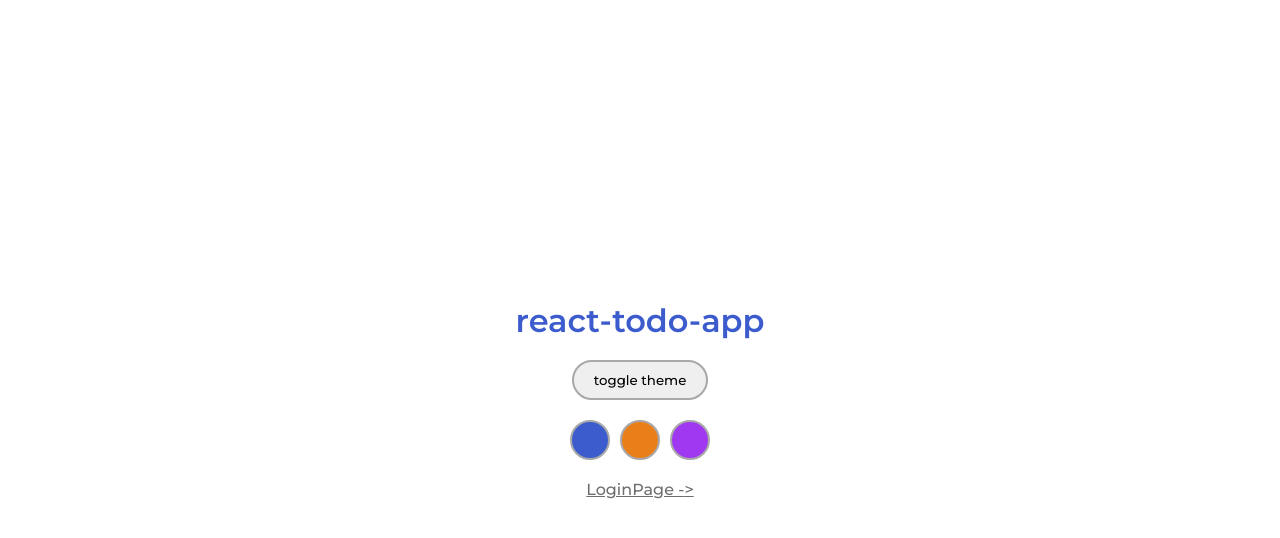
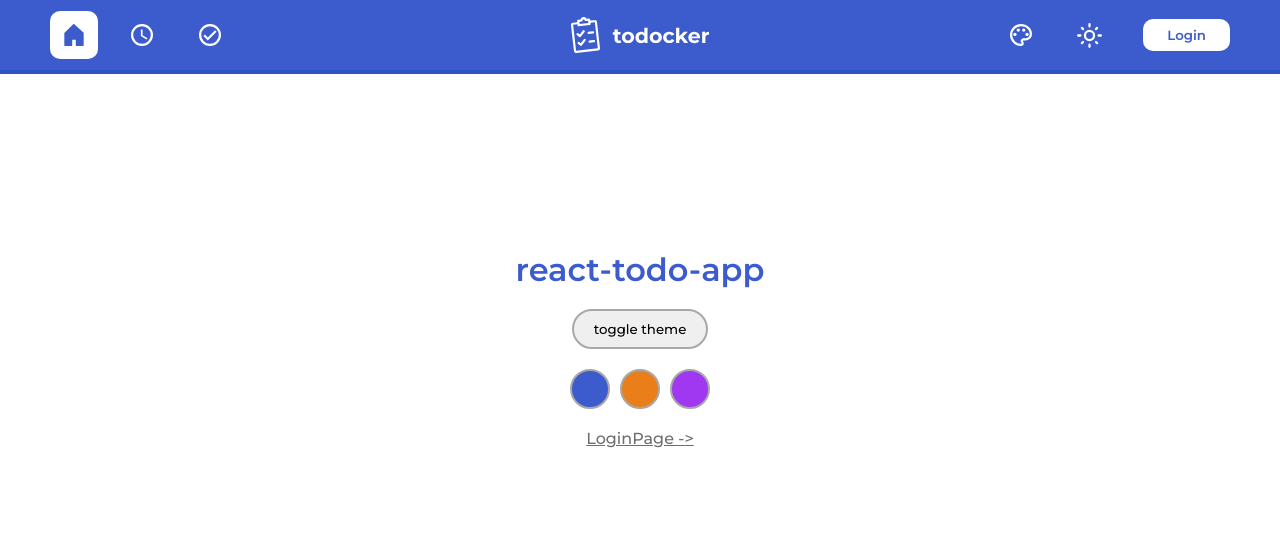
Before and after one commit to novacooo/react-todo-app, a React (Create React App) app: page /#/ in a window 1280 px wide. Shown: the top 538 px of the page. Built offline with nearby package versions, Linux system fonts and the light colour scheme.

Commit message:
Primitive but working routing

```diff
--- a/src/components/atoms/IconButton/IconButton.tsx
+++ b/src/components/atoms/IconButton/IconButton.tsx
@@ -9,7 +9,8 @@ interface IContainer {
 interface IIconButton extends IContainer {
   icon: React.FC;
   iconActive?: React.FC;
-  size?: string;
+  iconSize?: string;
+  onClick?: () => void;
 }
 
 const Container = styled.button<IContainer>`
@@ -40,7 +41,8 @@ const IconButton = ({
   icon,
   active = false,
   iconActive = icon,
-  size = '22px',
+  iconSize: size = '22px',
+  onClick,
 }: IIconButton): JSX.Element => {
   const StyledIcon = styled(icon)`
     width: ${size};
@@ -54,7 +56,11 @@ const IconButton = ({
     fill: ${({ theme }) => theme.MAIN};
   `;
 
-  return <Container active={active}>{active ? <StyledIconActive /> : <StyledIcon />}</Container>;
+  return (
+    <Container active={active} onClick={onClick}>
+      {active ? <StyledIconActive /> : <StyledIcon />}
+    </Container>
+  );
 };
 
 export default IconButton;
--- a/src/components/organisms/TopBar/TopBar.tsx
+++ b/src/components/organisms/TopBar/TopBar.tsx
@@ -11,6 +11,9 @@ import { ReactComponent as DoneIcon } from 'assets/icons/done.svg';
 import { ReactComponent as DoneFilledIcon } from 'assets/icons/done_filled.svg';
 import { ReactComponent as PaletteIcon } from 'assets/icons/palette.svg';
 import { ReactComponent as LightModeIcon } from 'assets/icons/light_mode.svg';
+import { fontSettings } from 'theme/fontSettings';
+import { NavLink, useLocation } from 'react-router-dom';
+import { routes } from 'routes';
 
 const Container = styled.div`
   display: flex;
@@ -60,7 +63,7 @@ const LoginButton = styled.button`
   border: none;
   border-radius: ${BORDER_RADIUS};
   color: ${({ theme }) => theme.MAIN};
-  font-weight: 600;
+  font-weight: ${fontSettings.weights.semiBold};
 
   &:hover {
     cursor: pointer;
@@ -68,18 +71,38 @@ const LoginButton = styled.button`
 `;
 
 const TopBar = (): JSX.Element => {
+  const { pathname } = useLocation();
+
   return (
     <Container>
       <StyledAppLogo />
       <ButtonsContainer>
-        <IconButton active icon={HomeIcon} iconActive={HomeFilledIcon} />
-        <IconButton icon={ClockIcon} iconActive={ClockFilledIcon} />
-        <IconButton icon={DoneIcon} iconActive={DoneFilledIcon} />
+        <NavLink to={routes.home}>
+          <IconButton
+            active={pathname === routes.home ? true : false}
+            icon={HomeIcon}
+            iconActive={HomeFilledIcon}
+          />
+        </NavLink>
+        <NavLink to={routes.deadline}>
+          <IconButton
+            active={pathname === routes.deadline ? true : false}
+            icon={ClockIcon}
+            iconActive={ClockFilledIcon}
+          />
+        </NavLink>
+        <NavLink to={routes.done}>
+          <IconButton
+            active={pathname === routes.done ? true : false}
+            icon={DoneIcon}
+            iconActive={DoneFilledIcon}
+          />
+        </NavLink>
       </ButtonsContainer>
       <RightContainer>
         <ButtonsContainer>
           <IconButton icon={PaletteIcon} />
-          <IconButton icon={LightModeIcon} size="25px" />
+          <IconButton icon={LightModeIcon} iconSize="25px" />
         </ButtonsContainer>
         <LoginButton>Login</LoginButton>
       </RightContainer>
--- a/src/routes/index.ts
+++ b/src/routes/index.ts
@@ -1,4 +1,6 @@
 export const routes = {
   home: '/',
+  deadline: '/deadline',
+  done: '/done',
   login: '/login',
 };
--- /dev/null
+++ b/src/theme/fontSettings.ts
@@ -0,0 +1,22 @@
+export const fontSettings = {
+  weights: {
+    medium: 500,
+    semiBold: 600,
+  },
+  sizesDesktop: {
+    xs: '1.2rem',
+    s: '1.4rem',
+    m: '1.6rem',
+    l: '1.8rem',
+    xl: '2.4rem',
+    xxl: '2.8rem',
+  },
+  sizesMobile: {
+    xs: '1.2rem',
+    s: '1.4rem',
+    m: '1.6rem',
+    l: '1.8rem',
+    xl: '2.4rem',
+    xxl: '2.8rem',
+  },
+};
--- /dev/null
+++ b/src/views/DeadlinePage.tsx
@@ -0,0 +1,40 @@
+import TopBar from 'components/organisms/TopBar/TopBar';
+import React from 'react';
+import { NavLink } from 'react-router-dom';
+import { routes } from 'routes';
+import styled from 'styled-components';
+import { fontSettings } from 'theme/fontSettings';
+
+const Container = styled.div`
+  padding-top: 250px;
+  display: flex;
+  flex-direction: column;
+  align-items: center;
+`;
+
+const StyledHeader = styled.h1`
+  color: ${({ theme }) => theme.TEXT_PRIMARY};
+  font-size: ${fontSettings.sizesDesktop.xl};
+  font-weight: ${fontSettings.weights.semiBold};
+`;
+
+const StyledNavLink = styled(NavLink)`
+  margin-top: 30px;
+  color: ${({ theme }) => theme.TEXT_SECONDARY};
+  font-size: ${fontSettings.sizesDesktop.m};
+  font-weight: ${fontSettings.weights.medium};
+`;
+
+const DeadlinePage = (): JSX.Element => {
+  return (
+    <>
+      <TopBar />
+      <Container>
+        <StyledHeader>DeadlinePage</StyledHeader>
+        <StyledNavLink to={routes.home}>{'<'}- HomePage</StyledNavLink>
+      </Container>
+    </>
+  );
+};
+
+export default DeadlinePage;
--- /dev/null
+++ b/src/views/DonePage.tsx
@@ -0,0 +1,40 @@
+import TopBar from 'components/organisms/TopBar/TopBar';
+import React from 'react';
+import { NavLink } from 'react-router-dom';
+import { routes } from 'routes';
+import styled from 'styled-components';
+import { fontSettings } from 'theme/fontSettings';
+
+const Container = styled.div`
+  padding-top: 250px;
+  display: flex;
+  flex-direction: column;
+  align-items: center;
+`;
+
+const StyledHeader = styled.h1`
+  color: ${({ theme }) => theme.TEXT_PRIMARY};
+  font-size: ${fontSettings.sizesDesktop.xl};
+  font-weight: ${fontSettings.weights.semiBold};
+`;
+
+const StyledNavLink = styled(NavLink)`
+  margin-top: 30px;
+  color: ${({ theme }) => theme.TEXT_SECONDARY};
+  font-size: ${fontSettings.sizesDesktop.m};
+  font-weight: ${fontSettings.weights.medium};
+`;
+
+const DonePage = (): JSX.Element => {
+  return (
+    <>
+      <TopBar />
+      <Container>
+        <StyledHeader>DonePage</StyledHeader>
+        <StyledNavLink to={routes.home}>{'<'}- HomePage</StyledNavLink>
+      </Container>
+    </>
+  );
+};
+
+export default DonePage;
--- a/src/views/HomePage.tsx
+++ b/src/views/HomePage.tsx
@@ -13,6 +13,7 @@ import {
 } from 'app_constants';
 import { Link } from 'react-router-dom';
 import { routes } from 'routes';
+import TopBar from 'components/organisms/TopBar/TopBar';
 
 interface IColorButtonProps {
   bgColor: string;
@@ -23,7 +24,7 @@ const Container = styled.div`
   flex-direction: column;
   justify-content: center;
   align-items: center;
-  height: 100%;
+  padding-top: 250px;
 `;
 
 const Header = styled.h1`
@@ -95,6 +96,8 @@ const HomePage = (): JSX.Element => {
   };
 
   return (
+    <>
+      <TopBar />
       <Container>
         <Header>react-todo-app</Header>
         <Button onClick={toggleTheme}>toggle theme</Button>
@@ -114,6 +117,7 @@ const HomePage = (): JSX.Element => {
         </ButtonsContainer>
         <StyledLink to={routes.login}>LoginPage -{'>'}</StyledLink>
       </Container>
+    </>
   );
 };
 
--- a/src/views/LoginPage.tsx
+++ b/src/views/LoginPage.tsx
@@ -1,4 +1,3 @@
-import TopBar from 'components/organisms/TopBar/TopBar';
 import React from 'react';
 import { Link } from 'react-router-dom';
 import { routes } from 'routes';
@@ -26,13 +25,10 @@ const StyledLink = styled(Link)`
 
 const LoginPage = (): JSX.Element => {
   return (
-    <>
-      <TopBar />
-      <Container>
-        <Header>LoginPage</Header>
-        <StyledLink to={routes.home}>{'<'}- Home</StyledLink>
-      </Container>
-    </>
+    <Container>
+      <Header>LoginPage</Header>
+      <StyledLink to={routes.home}>{'<'}- Home</StyledLink>
+    </Container>
   );
 };
 
--- a/src/views/Root.tsx
+++ b/src/views/Root.tsx
@@ -7,13 +7,16 @@ import MainTemplate from 'templates/MainTemplate';
 import HomePage from 'views/HomePage';
 import { routes } from 'routes';
 import LoginPage from './LoginPage';
+import DeadlinePage from './DeadlinePage';
+import DonePage from './DonePage';
 
 const Root = (): JSX.Element => (
   <>
     <Helmet>
+      <link rel="preconnect" href="https://fonts.googleapis.com" />
       <link rel="preconnect" href="https://fonts.gstatic.com" />
       <link
-        href="https://fonts.googleapis.com/css2?family=Montserrat:wght@300;500;600&display=swap"
+        href="https://fonts.googleapis.com/css2?family=Montserrat:wght@500;600&display=swap"
         rel="stylesheet"
       />
     </Helmet>
@@ -23,6 +26,8 @@ const Root = (): JSX.Element => (
           <Switch>
             <Route exact path={routes.home} component={HomePage} />
             <Route exact path={routes.login} component={LoginPage} />
+            <Route exact path={routes.deadline} component={DeadlinePage} />
+            <Route exact path={routes.done} component={DonePage} />
           </Switch>
         </MainTemplate>
       </HashRouter>
```
Lines whose indentation alone changed are shown as unchanged.
